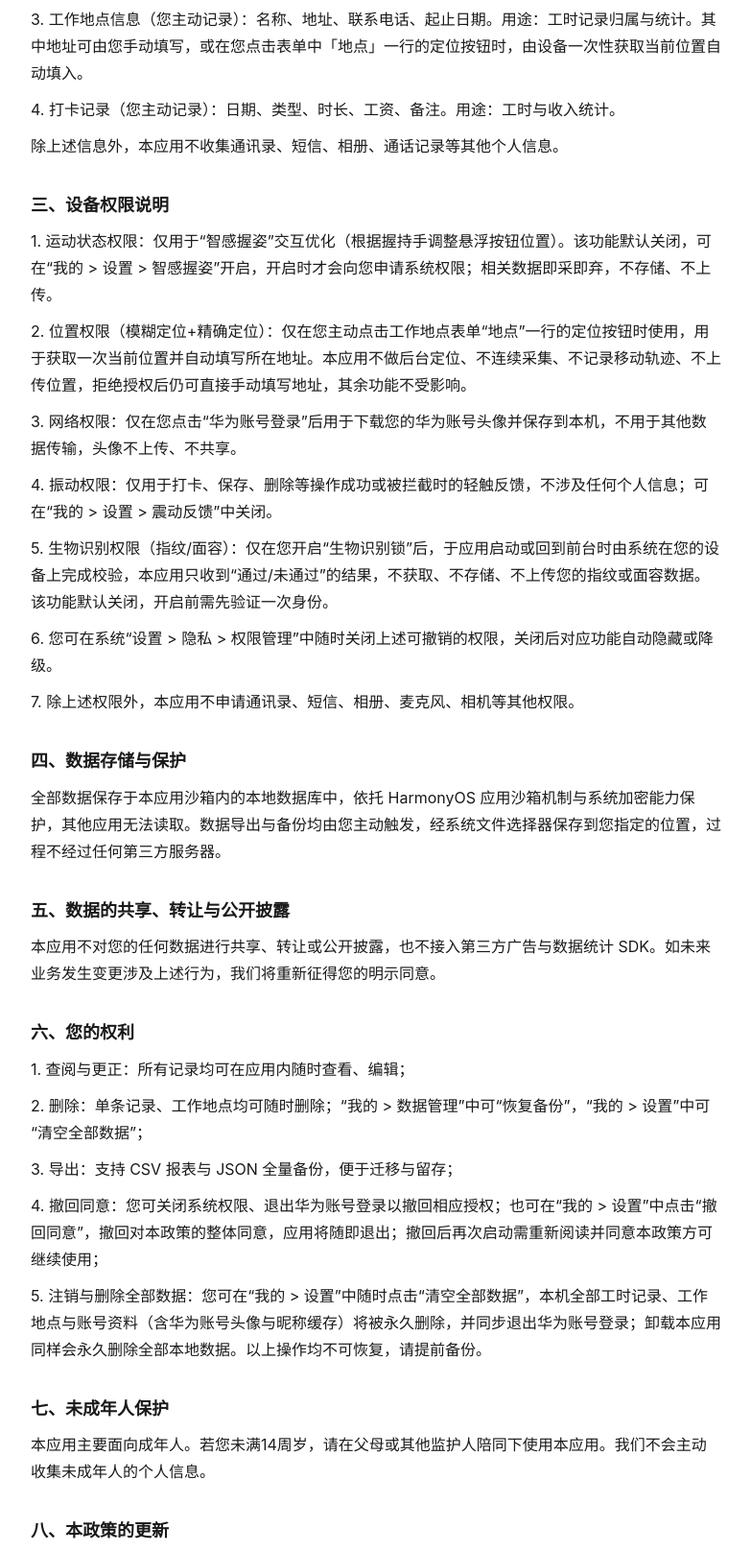
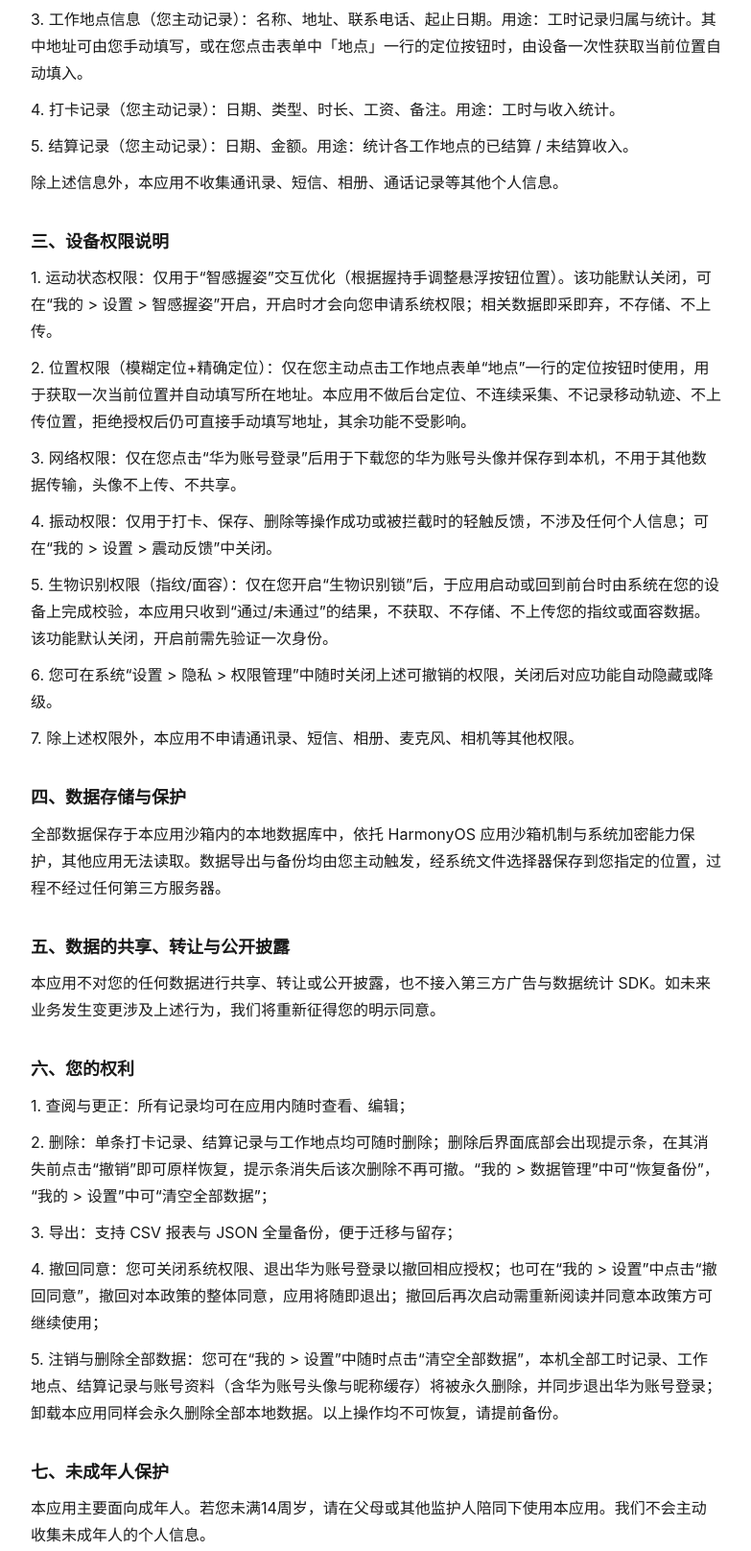
Before and after one commit to zeng1071230/worklog-privacy, a plain HTML site: page index.html in a window 1280 px wide. Shown: the part 820-2436 px from the top of the page at 96% size, without its empty margins (248-1031 px from the left). Drawn offline with Linux system fonts and the light colour scheme.

Commit message:
隐私政策：补充结算记录收集项，删除口径与版本号同步到 1.1.3

```diff
--- a/index.html
+++ b/index.html
@@ -26,7 +26,7 @@ color:var(--muted);font-size:13px}
 <body>
 <main>
 <h1>隐私政策</h1>
-<p class="meta">工刻（com.zeng1071230.worklog） · 版本 1.0.5 · 开发者 曾凯</p>
+<p class="meta">工刻（com.zeng1071230.worklog） · 版本 1.1.3 · 开发者 曾凯</p>
 <p class="note">生效与更新日期见下文首段。您可随时在应用内「我的 &gt; 关于 &gt; 隐私政策」查看同一份内容。</p>
 <p>本政策生效日期：2026年9月12日</p>
 <h2>引言</h2>
@@ -40,6 +40,7 @@ color:var(--muted);font-size:13px}
 <p>2. 华为账号信息（可选）：头像、昵称。用途：生成本机个人资料。收集方式：仅在您主动点击“华为账号登录”并经华为账号授权页确认后，由华为 Account Kit 安全组件提供。登录为可选功能，拒绝后所有核心功能不受影响。</p>
 <p>3. 工作地点信息（您主动记录）：名称、地址、联系电话、起止日期。用途：工时记录归属与统计。其中地址可由您手动填写，或在您点击表单中「地点」一行的定位按钮时，由设备一次性获取当前位置自动填入。</p>
 <p>4. 打卡记录（您主动记录）：日期、类型、时长、工资、备注。用途：工时与收入统计。</p>
+<p>5. 结算记录（您主动记录）：日期、金额。用途：统计各工作地点的已结算 / 未结算收入。</p>
 <p>除上述信息外，本应用不收集通讯录、短信、相册、通话记录等其他个人信息。</p>
 <h2>三、设备权限说明</h2>
 <p>1. 运动状态权限：仅用于“智感握姿”交互优化（根据握持手调整悬浮按钮位置）。该功能默认关闭，可在“我的 &gt; 设置 &gt; 智感握姿”开启，开启时才会向您申请系统权限；相关数据即采即弃，不存储、不上传。</p>
@@ -55,10 +56,10 @@ color:var(--muted);font-size:13px}
 <p>本应用不对您的任何数据进行共享、转让或公开披露，也不接入第三方广告与数据统计 SDK。如未来业务发生变更涉及上述行为，我们将重新征得您的明示同意。</p>
 <h2>六、您的权利</h2>
 <p>1. 查阅与更正：所有记录均可在应用内随时查看、编辑；</p>
-<p>2. 删除：单条记录、工作地点均可随时删除；“我的 &gt; 数据管理”中可“恢复备份”，“我的 &gt; 设置”中可“清空全部数据”；</p>
+<p>2. 删除：单条打卡记录、结算记录与工作地点均可随时删除；删除后界面底部会出现提示条，在其消失前点击“撤销”即可原样恢复，提示条消失后该次删除不再可撤。“我的 &gt; 数据管理”中可“恢复备份”，“我的 &gt; 设置”中可“清空全部数据”；</p>
 <p>3. 导出：支持 CSV 报表与 JSON 全量备份，便于迁移与留存；</p>
 <p>4. 撤回同意：您可关闭系统权限、退出华为账号登录以撤回相应授权；也可在“我的 &gt; 设置”中点击“撤回同意”，撤回对本政策的整体同意，应用将随即退出；撤回后再次启动需重新阅读并同意本政策方可继续使用；</p>
-<p>5. 注销与删除全部数据：您可在“我的 &gt; 设置”中随时点击“清空全部数据”，本机全部工时记录、工作地点与账号资料（含华为账号头像与昵称缓存）将被永久删除，并同步退出华为账号登录；卸载本应用同样会永久删除全部本地数据。以上操作均不可恢复，请提前备份。</p>
+<p>5. 注销与删除全部数据：您可在“我的 &gt; 设置”中随时点击“清空全部数据”，本机全部工时记录、工作地点、结算记录与账号资料（含华为账号头像与昵称缓存）将被永久删除，并同步退出华为账号登录；卸载本应用同样会永久删除全部本地数据。以上操作均不可恢复，请提前备份。</p>
 <h2>七、未成年人保护</h2>
 <p>本应用主要面向成年人。若您未满14周岁，请在父母或其他监护人陪同下使用本应用。我们不会主动收集未成年人的个人信息。</p>
 <h2>八、本政策的更新</h2>
```
Also changed, not shown: agreement.html (+1 -1 lines), rights.html (+3 -3 lines).
